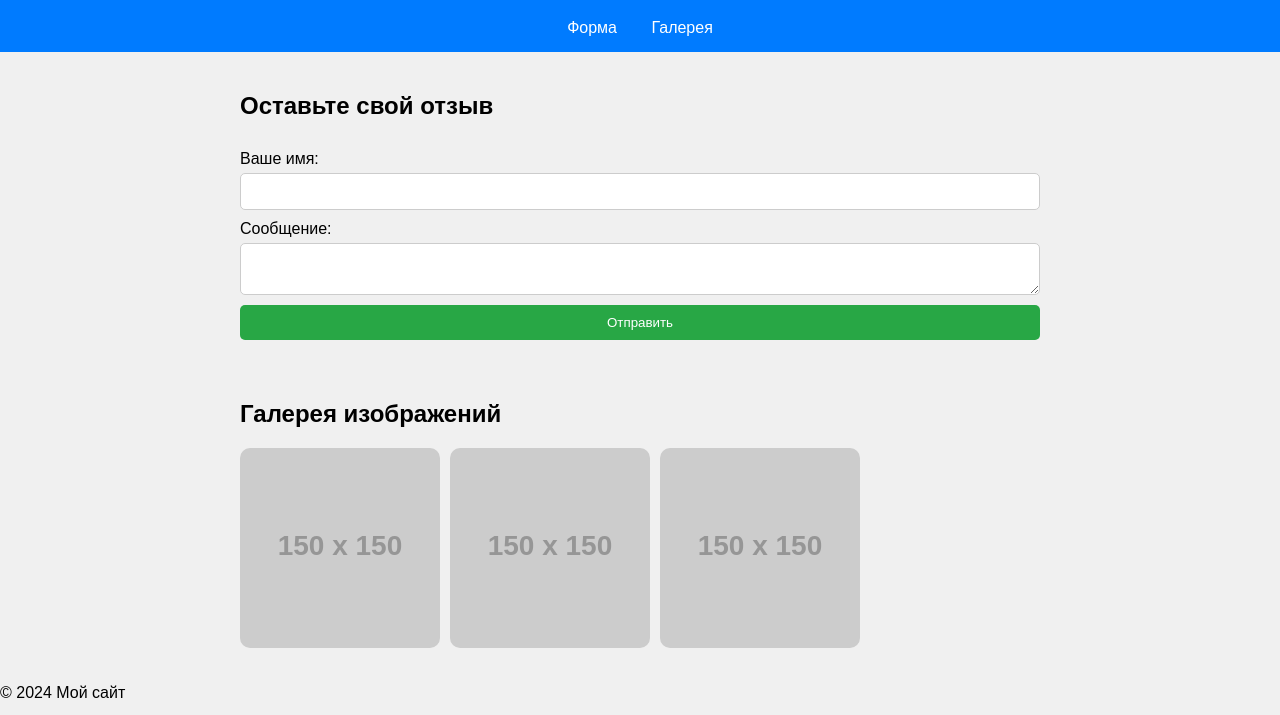
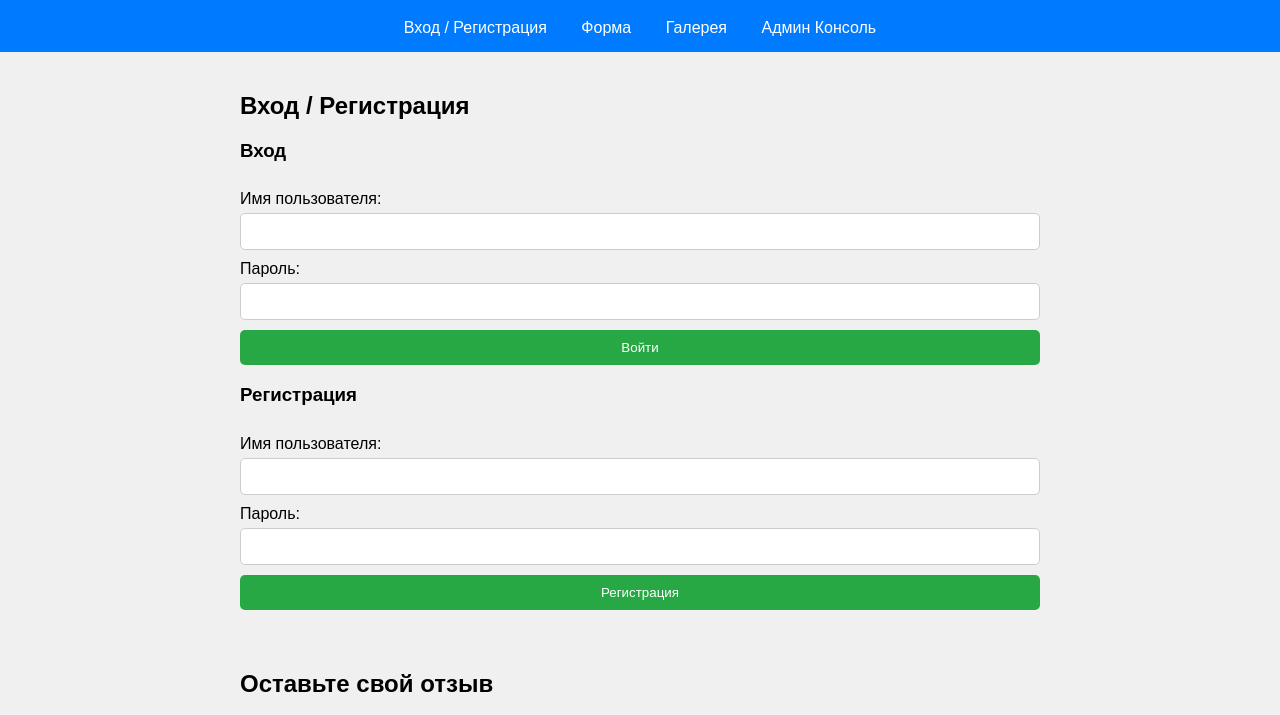
Before and after one commit to Deag999/deag, a plain HTML site: page index.html in a window 1280 px wide. Shown: the part 76-791 px from the top of the page. Drawn offline with Linux system fonts and the light colour scheme; placeholder pictures from the web are drawn by us.

Commit message:
Update index.html

```diff
--- a/index.html
+++ b/index.html
@@ -3,17 +3,46 @@
 <head>
     <meta charset="UTF-8">
     <meta name="viewport" content="width=device-width, initial-scale=1.0">
-    <title>Мой улучшенный сайт</title>
+    <title>Мой сайт с регистрацией и админ-консолью</title>
     <link rel="stylesheet" href="styles.css">
 </head>
 <body>
     <header>
         <h1>Добро пожаловать на мой сайт!</h1>
         <nav>
+            <a href="#signin">Вход / Регистрация</a>
             <a href="#form">Форма</a>
             <a href="#gallery">Галерея</a>
+            <a href="#admin" id="admin-link">Админ Консоль</a>
         </nav>
     </header>
+
+    <section id="signin">
+        <h2>Вход / Регистрация</h2>
+        <div id="auth-container">
+            <div id="login-form">
+                <h3>Вход</h3>
+                <form id="login">
+                    <label for="login-username">Имя пользователя:</label>
+                    <input type="text" id="login-username" name="username" required>
+                    <label for="login-password">Пароль:</label>
+                    <input type="password" id="login-password" name="password" required>
+                    <button type="submit">Войти</button>
+                </form>
+            </div>
+            <div id="register-form">
+                <h3>Регистрация</h3>
+                <form id="register">
+                    <label for="register-username">Имя пользователя:</label>
+                    <input type="text" id="register-username" name="username" required>
+                    <label for="register-password">Пароль:</label>
+                    <input type="password" id="register-password" name="password" required>
+                    <button type="submit">Регистрация</button>
+                </form>
+            </div>
+        </div>
+    </section>
+
     <section id="form">
         <h2>Оставьте свой отзыв</h2>
         <form id="feedbackForm">
@@ -24,6 +53,7 @@
             <button type="submit">Отправить</button>
         </form>
     </section>
+
     <section id="gallery">
         <h2>Галерея изображений</h2>
         <div class="gallery">
@@ -32,9 +62,25 @@
             <img src="https://via.placeholder.com/150" alt="Placeholder 3">
         </div>
     </section>
+
+    <section id="admin" style="display: none;">
+        <h2>Административная консоль</h2>
+        <div id="admin-container">
+            <h3>Управление пользователями</h3>
+            <form id="blockUserForm">
+                <label for="block-username">Имя пользователя для блокировки:</label>
+                <input type="text" id="block-username" name="username" required>
+                <button type="submit">Заблокировать</button>
+            </form>
+            <h3>Список пользователей</h3>
+            <ul id="userList"></ul>
+        </div>
+    </section>
+
     <footer>
         <p>&copy; 2024 Мой сайт</p>
     </footer>
+
     <script src="script.js"></script>
 </body>
 </html>
```
